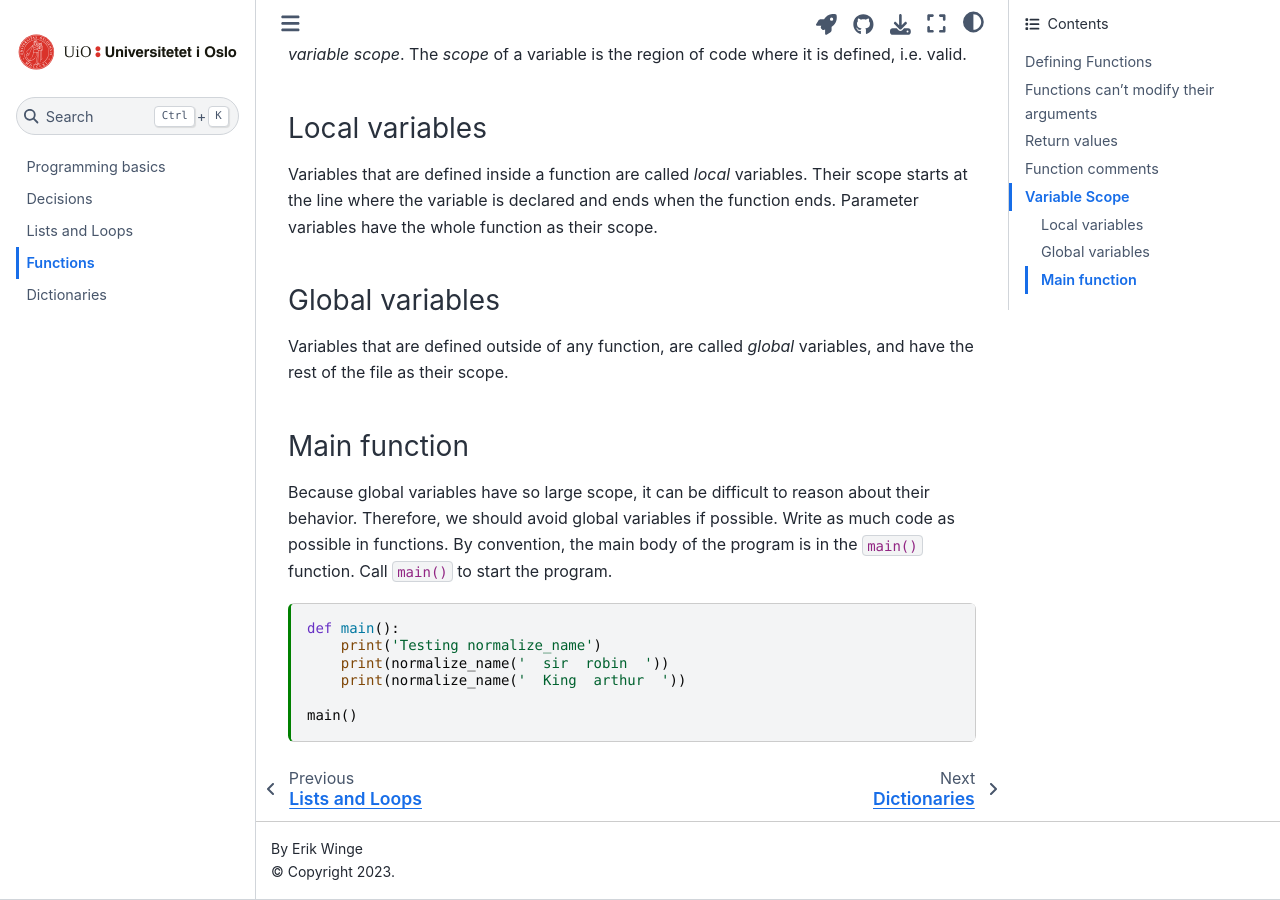
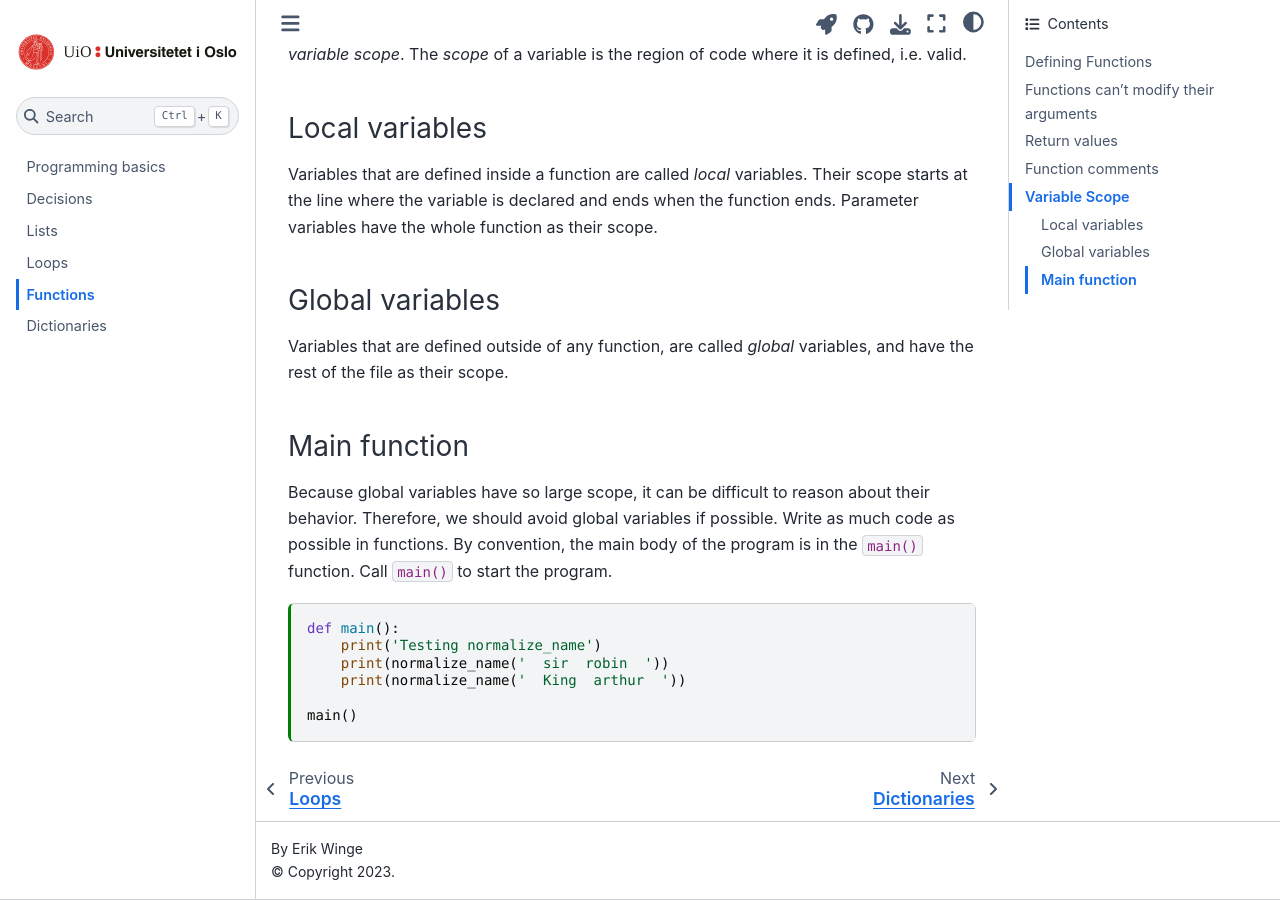
Before and after one commit to UiO-CELL/programming-for-lawyers, a Jupyter Book: the page built from docs/04_functions.ipynb, in a window 1280 px wide and 900 px high, scrolled down 2516 px. Built offline with Jupyter Book 1.0.4 settings and Sphinx 7.4.7 and the Sphinx Book theme 1.1.4, drawn with Linux system fonts in a browser that asks for light colours; some of the changed lines change nothing that is shown.

Commit message:
Split lists and loops

```diff
--- a/_toc.yml
+++ b/_toc.yml
@@ -3,6 +3,7 @@
   sections:
     - file: docs/01_basics
     - file: docs/02_decisions
-    - file: docs/03_lists_loops
+    - file: docs/03_lists
+    - file: docs/03b_loops
     - file: docs/04_functions
     - file: docs/04b_dictionaries
```
Also changed, not shown: docs/03_lists.ipynb, docs/03b_loops.ipynb (added).
